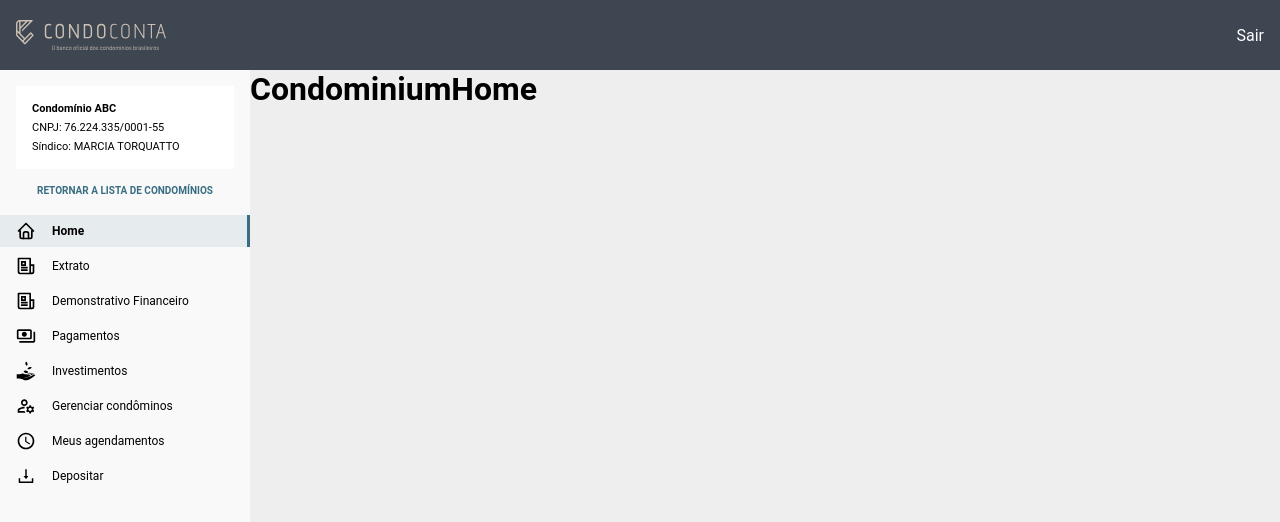
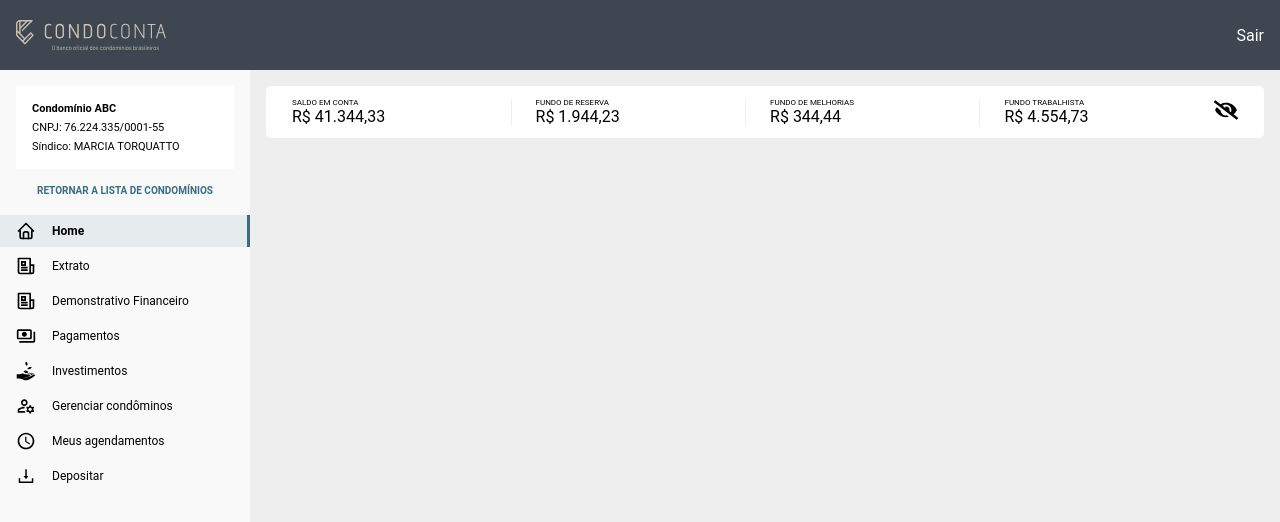
Before and after one commit to luizpaulolppa/react-app-i18n, a React (Create React App) app: page /condominios in a window 1280 px wide. Both pictures are taken after a click on the element 146 px from the left and 199 px from the top of the page. Shown: the top 522 px of the page. Built offline with nearby package versions, Linux system fonts and the light colour scheme.

Commit message:
creating new balance component

```diff
--- /dev/null
+++ b/src/components/AccountBalance/index.tsx
@@ -0,0 +1,37 @@
+import React, { useState } from "react";
+import { FaEyeSlash } from "react-icons/fa";
+import { IoEyeSharp } from "react-icons/io5";
+
+import { Container, Balance, Name, Value, Eye } from "./styles";
+
+interface IAccountBalance {}
+
+const AccountBalance: React.FC<IAccountBalance> = () => {
+  const [hideValues, setHideValues] = useState(false);
+
+  return (
+    <Container>
+      <Balance>
+        <Name>SALDO EM CONTA</Name>
+        <Value>R$ {hideValues ? "..." : "41.344,33"}</Value>
+      </Balance>
+      <Balance>
+        <Name>FUNDO DE RESERVA</Name>
+        <Value>R$ {hideValues ? "..." : "1.944,23"}</Value>
+      </Balance>
+      <Balance>
+        <Name>FUNDO DE MELHORIAS</Name>
+        <Value>R$ {hideValues ? "..." : "344,44"}</Value>
+      </Balance>
+      <Balance>
+        <Name>FUNDO TRABALHISTA</Name>
+        <Value>R$ {hideValues ? "..." : "4.554,73"}</Value>
+      </Balance>
+      <Eye onClick={() => setHideValues(!hideValues)}>
+        {hideValues ? <IoEyeSharp size={24} /> : <FaEyeSlash size={24} />}
+      </Eye>
+    </Container>
+  );
+};
+
+export default AccountBalance;
--- /dev/null
+++ b/src/components/AccountBalance/styles.ts
@@ -0,0 +1,31 @@
+import styled from "styled-components";
+
+export const Container = styled.div`
+  display: flex;
+  justify-content: space-between;
+  align-items: center;
+  height: 46px;
+  padding: 26px 26px;
+  background-color: #FFFFFF;
+  border-radius: 5px;
+`;
+
+export const Balance = styled.div`
+  & + & {
+    border-left: 1px solid rgb(238, 238, 239);
+    padding-left: 24px;
+  }
+`;
+
+export const Name = styled.p`
+  font-size: 8px;
+  line-height: 8px;
+`;
+
+export const Value = styled.p`
+  font-size: 16px;
+`;
+
+export const Eye = styled.div`
+  cursor: pointer;
+`;
--- a/src/pages/CondominiumHome/index.tsx
+++ b/src/pages/CondominiumHome/index.tsx
@@ -1,9 +1,14 @@
-import React from 'react';
+import React from "react";
+import AccountBalance from "../../components/AccountBalance";
+
+import { Container } from "./styles";
 
 const CondominiumHome: React.FC = () => {
   return (
-    <h1>CondominiumHome</h1>
+    <Container>
+      <AccountBalance />
+    </Container>
   );
-}
+};
 
 export default CondominiumHome;
--- /dev/null
+++ b/src/pages/CondominiumHome/styles.ts
@@ -0,0 +1,7 @@
+import styled from "styled-components";
+
+export const Container = styled.div`
+  margin: 16px;
+  border-radius: 5px;
+  max-width: 1600px;
+`;
```
